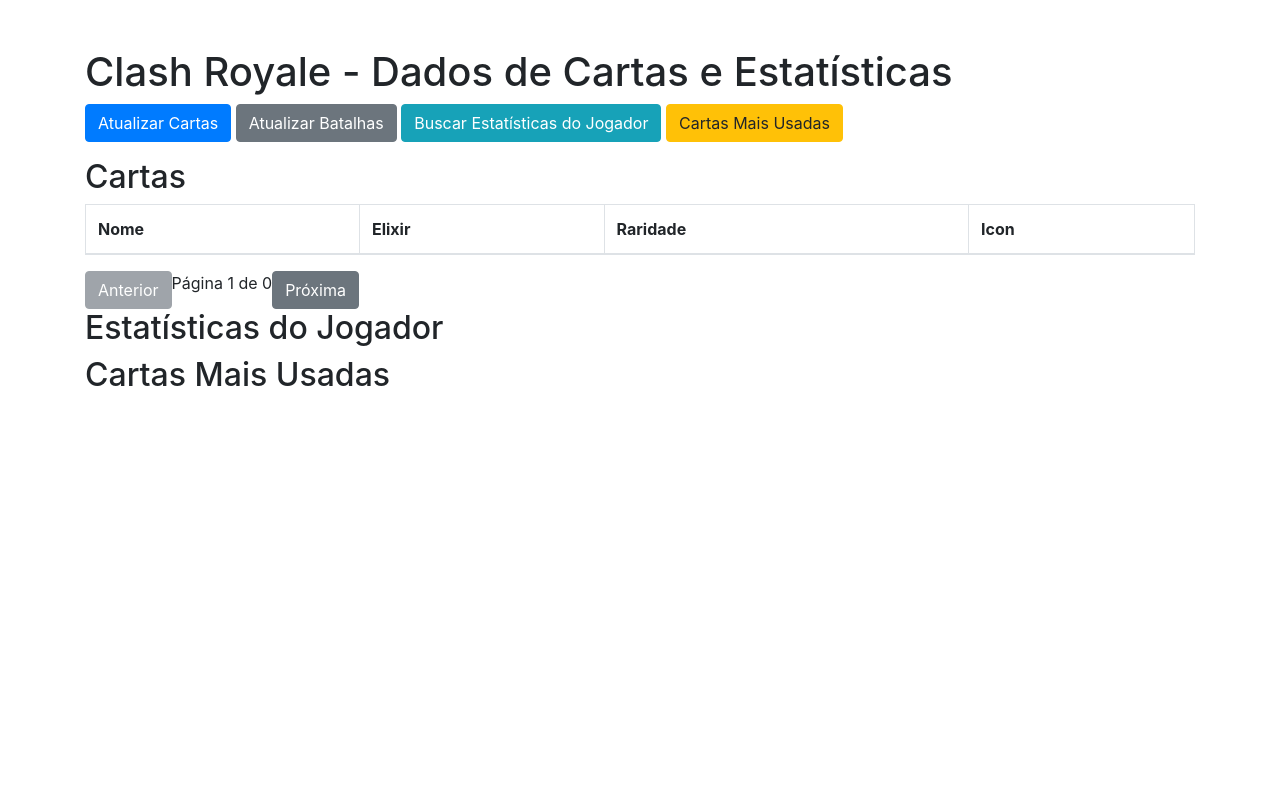
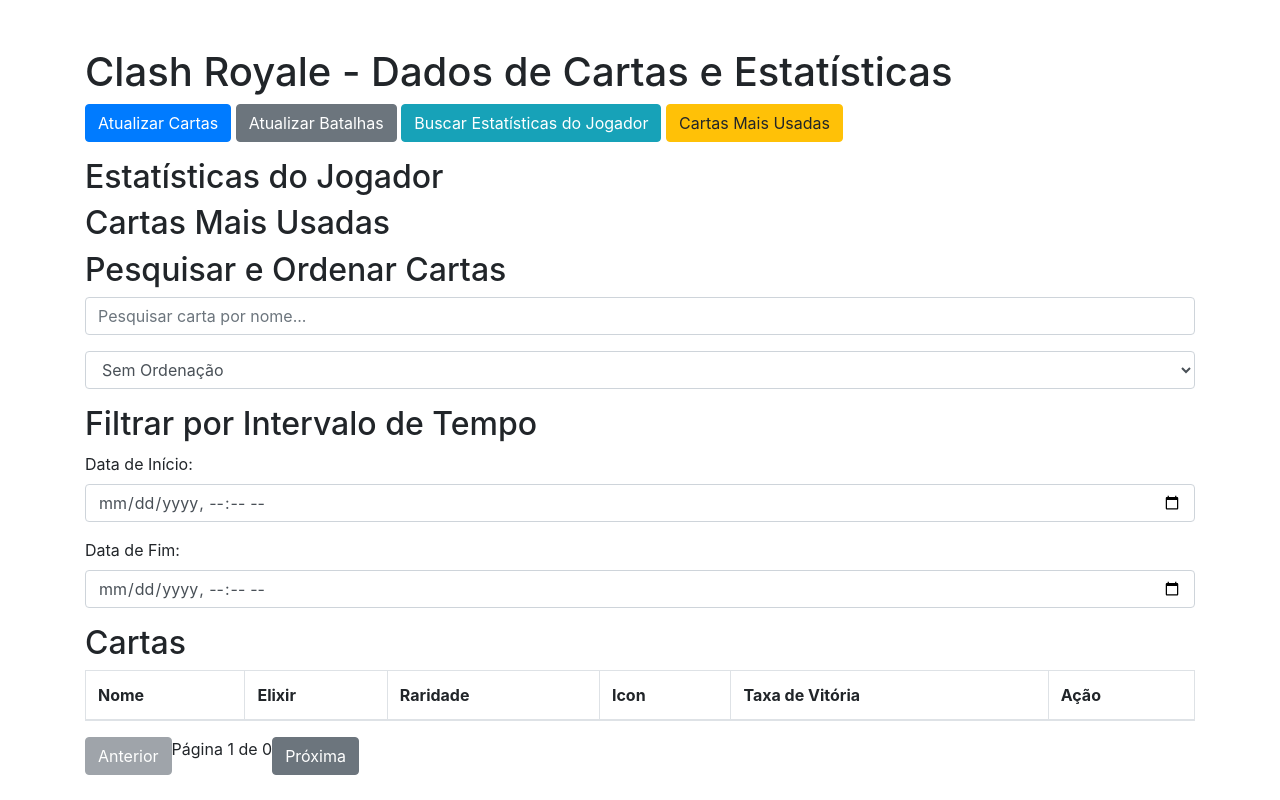
Before and after one commit to Ruan12419/Clash-Royale, a Flask app: page / in a window 1280 px wide. Run offline with Flask 2, Linux system fonts and the light colour scheme; lists and menus that the app fills with data are empty; some libraries are stand-ins or nearby versions.

Commit message:
Taxa de vitoria das cartas em timestamp

```diff
--- a/app.py
+++ b/app.py
@@ -1,7 +1,9 @@
-from flask import Flask, jsonify, send_from_directory
+from flask import Flask, jsonify, send_from_directory, Response, request
 from pymongo import MongoClient, UpdateOne
 import requests
 from config import MONGO_URI, DB_NAME, API_URL, API_KEY
+from bson import json_util
+from datetime import datetime
 
 app = Flask(__name__)
 
@@ -55,6 +57,11 @@ def insert_player_battles_to_db(player_tag):
     if battles:
         operations = []
         for battle in battles:
+            battle_time_str = battle['battleTime']
+            battle_time = datetime.strptime(battle_time_str, '%Y%m%dT%H%M%S.%fZ')
+
+            battle['battleTime'] = battle_time
+
             operations.append(
                 UpdateOne(
                     {'battleTime': battle['battleTime'], 'team.tag': battle['team'][0]['tag']},
@@ -118,6 +125,36 @@ def get_card_win_rate(card_name):
         }},
         {"$project": {
             "card_name": "$_id",
+            "win_rate": {"$cond": [{"$eq": ["$total_battles", 0]}, 0, {"$multiply": [{"$divide": ["$wins", "$total_battles"]}, 10]}]},
+            "total_battles": 1,
+            "total_battles": 1,
+            "wins": 1
+        }}
+    ]
+    result = list(db['battles'].aggregate(pipeline))
+    return result
+
+def get_player_win_stats(player_tag):
+    result = db['player_stats'].find_one({"tag": f"#{player_tag}"}, {"wins": 1, "losses": 1, "battleCount": 1})
+    if result:
+        result.pop('_id', None)
+    return result
+
+def get_card_win_rate_in_time_range(card_name, start_time, end_time):
+    pipeline = [
+        {"$unwind": "$team"},
+        {"$unwind": "$team.cards"},
+        {"$match": {
+            "team.cards.name": card_name,
+            "battleTime": {"$gte": start_time, "$lte": end_time}
+        }},
+        {"$group": {
+            "_id": "$team.cards.name",
+            "total_battles": {"$sum": 1},
+            "wins": {"$sum": {"$cond": [{"$eq": ["$team.crowns", 3]}, 1, 0]}}
+        }},
+        {"$project": {
+            "card_name": "$_id",
             "win_rate": {"$cond": [{"$eq": ["$total_battles", 0]}, 0, {"$divide": ["$wins", "$total_battles"]}]},
             "total_battles": 1,
             "wins": 1
@@ -126,8 +163,7 @@ def get_card_win_rate(card_name):
     result = list(db['battles'].aggregate(pipeline))
     return result
 
-def get_player_win_stats(player_tag):
-    return db['player_stats'].find_one({"tag": f"#{player_tag}"}, {"wins": 1, "losses": 1, "battle_count": 1})
+
 
 @app.route('/')
 def index():
@@ -173,9 +209,31 @@ def card_win_rate(card_name):
 def player_stats(player_tag):
     result = get_player_win_stats(player_tag)
     if result:
-        return jsonify(result), 200
+        return Response(json_util.dumps(result), mimetype='application/json')
     else:
         return jsonify({"error": "Estatísticas não encontradas para o jogador."}), 404
 
+@app.route('/get-card-win-rate-in-time-range/<card_name>', methods=['GET'])
+def card_win_rate_in_time_range(card_name):
+    start_time = request.args.get('start_time')
+    end_time = request.args.get('end_time')
+
+    if not start_time or not end_time:
+        return jsonify({"error": "Os parâmetros start_time e end_time são obrigatórios."}), 400
+
+    try:
+        start_time = datetime.fromisoformat(start_time.replace("Z", "+00:00"))
+        end_time = datetime.fromisoformat(end_time.replace("Z", "+00:00"))
+    except ValueError:
+        return jsonify({"error": "Formato de data inválido. Use o formato YYYY-MM-DDTHH:MM:SSZ."}), 400
+
+    result = get_card_win_rate_in_time_range(card_name, start_time, end_time)
+    if result:
+        return jsonify(result), 200
+    else:
+        return jsonify({"error": "Nenhuma batalha encontrada para a carta e intervalo de tempo especificado."}), 200
+
+
+
 if __name__ == '__main__':
     app.run(debug=True)
--- a/static/js/app.js
+++ b/static/js/app.js
@@ -5,17 +5,46 @@ new Vue({
         battles: [],
         playerStats: null,
         mostUsedCards: [],
+        winRates: {},
         currentPage: 1,
-        itemsPerPage: 5
+        itemsPerPage: 5,
+        searchQuery: "",
+        sortOption: "none",
+        startTime: '',
+        endTime: ''
     },
     computed: {
         totalPages() {
-            return Math.ceil(this.cards.length / this.itemsPerPage);
+            return Math.ceil(this.filteredAndSortedCards.length / this.itemsPerPage);
         },
         paginatedCards() {
             const start = (this.currentPage - 1) * this.itemsPerPage;
             const end = start + this.itemsPerPage;
-            return this.cards.slice(start, end);
+            return this.filteredAndSortedCards.slice(start, end);
+        },
+        filteredAndSortedCards() {
+            let filteredCards = this.cards.filter(card =>
+                card.name.toLowerCase().includes(this.searchQuery.toLowerCase())
+            );
+            if (this.sortOption === "winRateAsc") {
+                return filteredCards.sort((a, b) => {
+                    let winRateA = parseFloat(this.winRates[a.name]) || 0;
+                    let winRateB = parseFloat(this.winRates[b.name]) || 0;
+                    return winRateA - winRateB;
+                });
+            } else if (this.sortOption === "winRateDesc") {
+                return filteredCards.sort((a, b) => {
+                    let winRateA = parseFloat(this.winRates[a.name]) || 0;
+                    let winRateB = parseFloat(this.winRates[b.name]) || 0;
+                    return winRateB - winRateA;
+                });
+            }
+            return filteredCards;
+        }
+    },
+    watch: {
+        searchQuery() {
+            this.currentPage = 1;
         }
     },
     methods: {
@@ -24,13 +53,14 @@ new Vue({
                 .then(response => {
                     this.cards = response.data;
                     this.currentPage = 1;
+                    this.fetchWinRatesForAllCards();
                 })
                 .catch(error => {
                     console.error('Erro ao buscar cartas:', error);
                 });
         },
         fetchBattles() {
-            const playerTag = 'YOUR_PLAYER_TAG';
+            const playerTag = 'PUQQGVU80';
             axios.get(`/insert-battles/${playerTag}`)
                 .then(() => {
                     axios.get('/get-battles')
@@ -64,6 +94,61 @@ new Vue({
                     console.error('Erro ao buscar cartas mais usadas:', error);
                 });
         },
+        fetchCardWinRate(cardName) {
+            axios.get(`/get-card-win-rate/${cardName}`)
+                .then(response => {
+                    const cardWinRate = response.data[0];
+                    if (cardWinRate) {
+                        alert(`A taxa de vitória da carta ${cardName} é ${(cardWinRate.win_rate * 100).toFixed(2)}% em ${cardWinRate.total_battles} batalhas.`);
+                    } else {
+                        alert(`Nenhuma informação de taxa de vitória encontrada para a carta ${cardName}.`);
+                    }
+                })
+                .catch(error => {
+                    console.error(`Erro ao buscar a taxa de vitória da carta ${cardName}:`, error);
+                });
+        },
+        fetchWinRatesForAllCards() {
+            this.cards.forEach(card => {
+                axios.get(`/get-card-win-rate/${card.name}`)
+                    .then(response => {
+                        const cardWinRate = response.data[0];
+                        if (cardWinRate) {
+                            this.$set(this.winRates, card.name, (cardWinRate.win_rate * 100).toFixed(2));
+                        } else {
+                            this.$set(this.winRates, card.name, "Sem dados");
+                        }
+                    })
+                    .catch(error => {
+                        console.error(`Erro ao buscar a taxa de vitória da carta ${card.name}:`, error);
+                        this.$set(this.winRates, card.name, "Erro");
+                    });
+            });
+        },
+        fetchCardWinRateInTimeRange(cardName) {
+            if (!this.startTime || !this.endTime) {
+                alert("Por favor, insira o intervalo de tempo.");
+                return;
+            }
+
+            axios.get(`/get-card-win-rate-in-time-range/${cardName}`, {
+                params: {
+                    start_time: `${this.startTime}Z`,
+                    end_time: `${this.endTime}Z`
+                }
+            })
+            .then(response => {
+                const cardWinRate = response.data[0];
+                if (cardWinRate) {
+                    alert(`A taxa de vitória da carta ${cardName} é ${(cardWinRate.win_rate * 100).toFixed(2)}% em ${cardWinRate.total_battles} batalhas.`);
+                } else {
+                    alert(`Nenhuma informação de taxa de vitória encontrada para a carta ${cardName} no intervalo de tempo selecionado.`);
+                }
+            })
+            .catch(error => {
+                console.error(`Erro ao buscar a taxa de vitória da carta ${cardName} no intervalo de tempo:`, error);
+            });
+        },
         nextPage() {
             if (this.currentPage < this.totalPages) {
                 this.currentPage++;
--- a/templates/index.html
+++ b/templates/index.html
@@ -19,6 +19,36 @@
         <button class="btn btn-info mb-3" @click="fetchPlayerStats">Buscar Estatísticas do Jogador</button>
         <button class="btn btn-warning mb-3" @click="fetchMostUsedCards">Cartas Mais Usadas</button>
 
+        <h2>Estatísticas do Jogador</h2>
+        <div v-if="playerStats">
+            <p><strong>Vitórias:</strong> {{ playerStats.wins }}</p>
+            <p><strong>Derrotas:</strong> {{ playerStats.losses }}</p>
+            <p><strong>Batalhas Totais:</strong> {{ playerStats.battleCount }}</p>
+        </div>
+
+        <h2>Cartas Mais Usadas</h2>
+        <ul v-if="mostUsedCards.length > 0">
+            <li v-for="card in mostUsedCards" :key="card._id">{{ card._id }} - Usado em {{ card.count }} batalhas</li>
+        </ul>
+
+        <h2>Pesquisar e Ordenar Cartas</h2>
+
+        <input type="text" v-model="searchQuery" placeholder="Pesquisar carta por nome..." class="form-control mb-3">
+
+        <select v-model="sortOption" class="form-control mb-3">
+            <option value="none">Sem Ordenação</option>
+            <option value="winRateAsc">Ordenar por Menor Taxa de Vitória</option>
+            <option value="winRateDesc">Ordenar por Maior Taxa de Vitória</option>
+        </select>
+
+        <h2>Filtrar por Intervalo de Tempo</h2>
+
+        <label for="startTime">Data de Início:</label>
+        <input type="datetime-local" v-model="startTime" class="form-control mb-3">
+
+        <label for="endTime">Data de Fim:</label>
+        <input type="datetime-local" v-model="endTime" class="form-control mb-3">
+
         <h2>Cartas</h2>
         <table class="table table-bordered">
             <thead>
@@ -27,6 +57,8 @@
                     <th>Elixir</th>
                     <th>Raridade</th>
                     <th>Icon</th>
+                    <th>Taxa de Vitória</th>
+                    <th>Ação</th>
                 </tr>
             </thead>
             <tbody>
@@ -35,8 +67,11 @@
                     <td>{{ card.elixirCost }}</td>
                     <td>{{ card.rarity }}</td>
                     <td>
-                        <img :src="card.iconUrls.medium" height="100" width="100" />
-                        <img v-if="card.iconUrls.evolutionMedium" :src="card.iconUrls.evolutionMedium" height="100" width="100" />
+                        <img :src="card.iconUrls.medium" height="80" width="80" />
+                    </td>
+                    <td>{{ winRates[card.name] !== undefined ? `${(winRates[card.name] * 1).toFixed(2)}%` : "Sem dados" }}</td>
+                    <td>
+                        <button @click="fetchCardWinRateInTimeRange(card.name)" class="btn btn-info">Ver Taxa de Vitória no Intervalo</button>
                     </td>
                 </tr>
             </tbody>
@@ -47,19 +82,6 @@
             <span>Página {{ currentPage }} de {{ totalPages }}</span>
             <button @click="nextPage" :disabled="currentPage === totalPages" class="btn btn-secondary">Próxima</button>
         </div>
-
-
-        <h2>Estatísticas do Jogador</h2>
-        <div v-if="playerStats">
-            <p><strong>Vitórias:</strong> {{ playerStats.wins }}</p>
-            <p><strong>Derrotas:</strong> {{ playerStats.losses }}</p>
-            <p><strong>Batalhas Totais:</strong> {{ playerStats.battle_count }}</p>
-        </div>
-
-        <h2>Cartas Mais Usadas</h2>
-        <ul v-if="mostUsedCards.length > 0">
-            <li v-for="card in mostUsedCards" :key="card._id">{{ card._id }} - Usado em {{ card.count }} batalhas</li>
-        </ul>
     </div>
 
     <script src="/static/js/app.js"></script>
```
